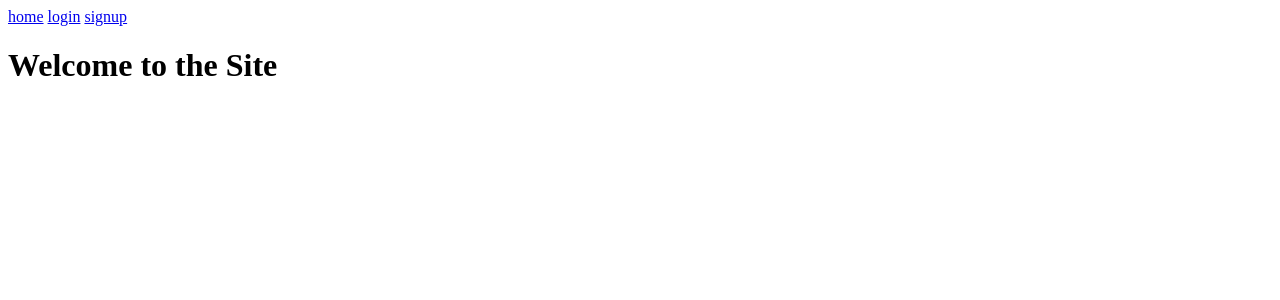
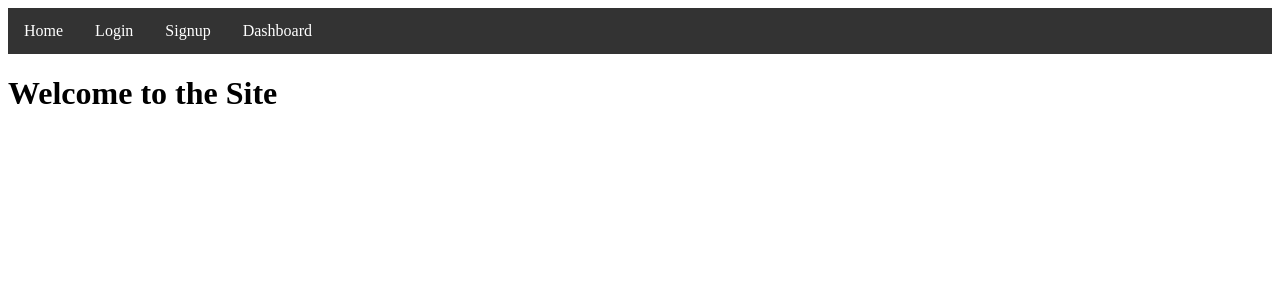
Before and after one commit to jakesmith-101/psychic-waffle, a SvelteKit app in the folder client/: page / in a window 1280 px wide. Shown: the top 300 px of the page. Built offline with nearby package versions, Linux system fonts and the light colour scheme; no server answers.

Commit message:
styling navbar

```diff
--- a/client/src/routes/+layout.svelte
+++ b/client/src/routes/+layout.svelte
@@ -3,9 +3,40 @@
 </script>
 
 <nav>
-    <a href="/" aria-current={$page.url.pathname === '/'}>home</a>
-    <a href="/login" aria-current={$page.url.pathname === '/login'}>login</a>
-    <a href="/signup" aria-current={$page.url.pathname === '/signup'}>signup</a>
+    <ul>
+        <li><a href="/" aria-current={$page.url.pathname === '/'}>Home</a></li>
+        <li><a href="/login" aria-current={$page.url.pathname === '/login'}>Login</a></li>
+        <li><a href="/signup" aria-current={$page.url.pathname === '/signup'}>Signup</a></li>
+        <li>
+            <a href="/dashboard" aria-current={$page.url.pathname === '/dashboard'}>Dashboard</a>
+        </li>
+    </ul>
 </nav>
 
 <slot></slot>
+
+<style>
+    ul {
+        list-style-type: none;
+        margin: 0;
+        padding: 0;
+        overflow: hidden;
+        background-color: #333;
+    }
+
+    li {
+        float: left;
+    }
+
+    li a {
+        display: block;
+        color: white;
+        text-align: center;
+        padding: 14px 16px;
+        text-decoration: none;
+    }
+
+    li a:hover {
+        background-color: #111;
+    }
+</style>
```
